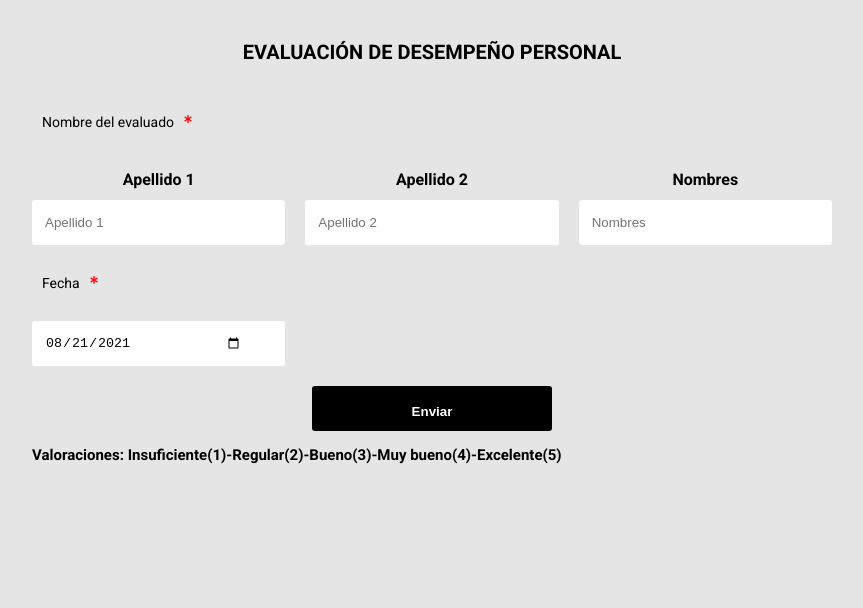
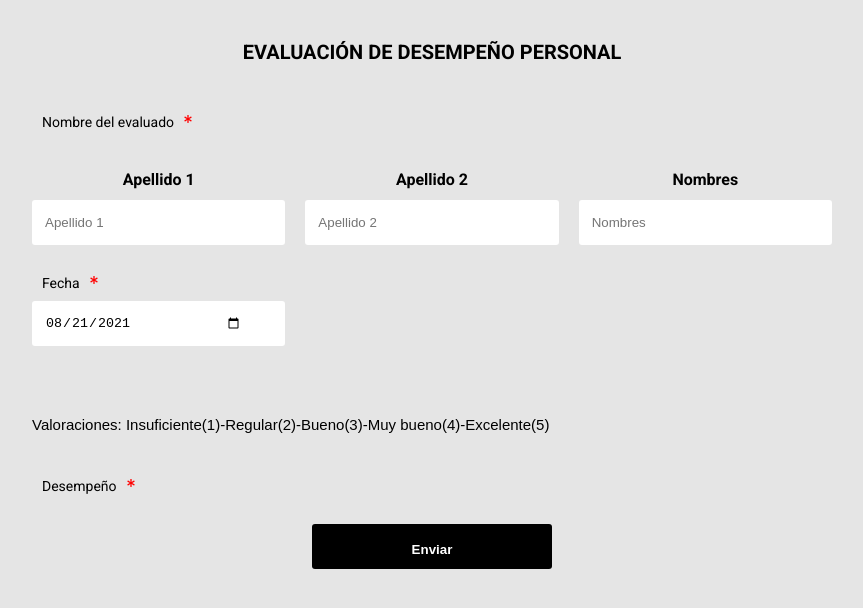
Before and after one commit to E-RI-CK/KillkipProyect1, a React (Create React App) app: page / in a window 1280 px wide. Shown: the top 608 px of the page, without its empty margins (208-1071 px from the left). Built offline with nearby package versions, Linux system fonts and the light colour scheme.

Commit message:
agregar deseméño

```diff
--- a/src/App.js
+++ b/src/App.js
@@ -1,13 +1,13 @@
 import React,{useState} from 'react';
 import './style.css';
 import { Formulario,Asterisk,TitleNames,ContenedorBotonCentrado,Boton,MensajeExito,MensajeError} from './elementos/formularios';
-import { faAsterisk } from "@fortawesome/free-solid-svg-icons";
 import { FontAwesomeIcon } from '@fortawesome/react-fontawesome';
-import { faExclamationTriangle } from '@fortawesome/free-solid-svg-icons';
+import { faExclamationTriangle,faAsterisk } from '@fortawesome/free-solid-svg-icons';
 import Input from './componentes/input';
 import Date from './componentes/date';
 import Title from './componentes/title';
 import DescriptionForm from './componentes/DescriptionForm';
+import Desempeño from './componentes/desempeño';
 
 const App = () => {
 
@@ -79,10 +79,9 @@ const App = () => {
               leyendError="Ingrese un valor valido solo caracteres A-Z-a-z"
               regularExpresion= {expression.name}
           />
-          <TitleNames>Fecha
-              <Asterisk icon={faAsterisk}/>
-          </TitleNames>
           <Date/>
+          <DescriptionForm/>
+          <Desempeño/>
 					{formulario === false && <MensajeError>
 					<p>
 						<FontAwesomeIcon icon={faExclamationTriangle}/>
@@ -94,7 +93,7 @@ const App = () => {
 					  {formulario === true && <MensajeExito>Formulario enviado exitosamente!</MensajeExito>}
 				  </ContenedorBotonCentrado>
         </Formulario>
-        <DescriptionForm/>
+
     </main>
   )
 }
--- a/src/componentes/DescriptionForm.js
+++ b/src/componentes/DescriptionForm.js
@@ -6,5 +6,4 @@ const DescriptionForm = () =>{
         <Description>Valoraciones: Insuficiente(1)-Regular(2)-Bueno(3)-Muy bueno(4)-Excelente(5)</Description>
     )
 }
-
 export default DescriptionForm;
--- a/src/componentes/date.js
+++ b/src/componentes/date.js
@@ -1,12 +1,18 @@
 import React from 'react';
-import { Date } from '../elementos/formularios';
+import { Date,TitleNames,Asterisk } from '../elementos/formularios';
+import { faAsterisk } from "@fortawesome/free-solid-svg-icons";
 
 const ComponentDate = () =>{
     return(
-        <Date type="date" id="myDate" name="trip-start"
-            value="2021-08-21"
-            min="2019-12-31" max="2021-12-31">
-        </Date>
+        <div>
+            <TitleNames>Fecha
+                <Asterisk icon={faAsterisk}/>
+            </TitleNames>
+            <Date type="date" id="myDate" name="trip-start"
+                value="2021-08-21"
+                min="2019-12-31" max="2021-12-31">
+            </Date>
+        </div>
     )
 }
 
--- /dev/null
+++ b/src/componentes/desempeño.js
@@ -0,0 +1,15 @@
+import React from 'react';
+import { Asterisk, TitleNames } from '../elementos/formularios';
+import { faAsterisk } from '@fortawesome/free-solid-svg-icons';
+
+const ComponentDesempeño = () => {
+    return(
+        <TitleNames>
+            Desempeño
+            <Asterisk icon={faAsterisk}/>
+        </TitleNames>
+
+    )
+}
+
+export default ComponentDesempeño;
--- a/src/elementos/formularios.js
+++ b/src/elementos/formularios.js
@@ -171,9 +171,12 @@ const MensajeError = styled.div`
 
 const Description = styled.p`
     text-align: left;
+    font-family: Arial, Helvetica, sans-serif;
     grid-column: span 3;
-    font-weight: 550;
+    font-weight: 300;
     font-size: 15px;
+    margin-top: 50px;
+    text-align: left;
 `;
 
 const Date = styled.input`
```
